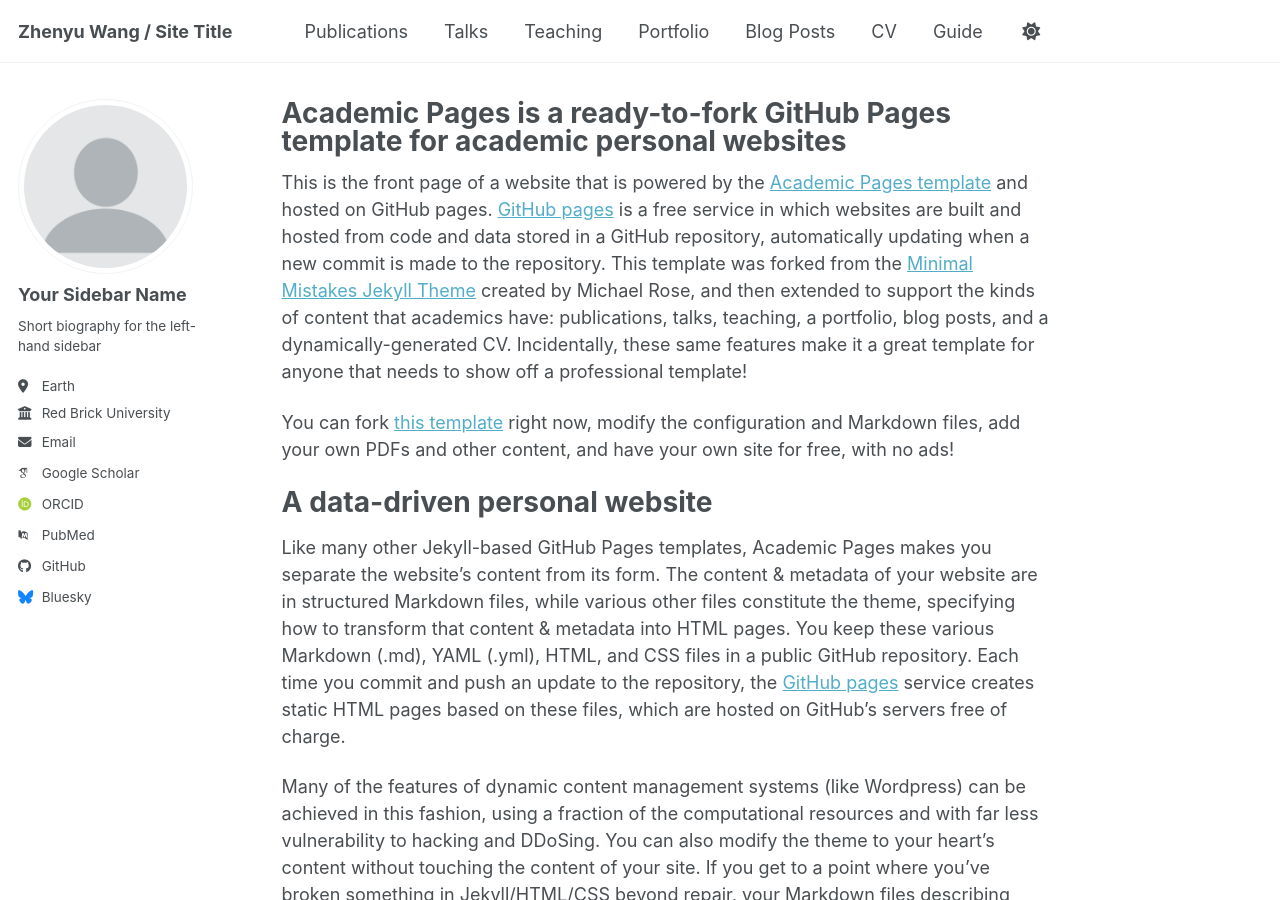
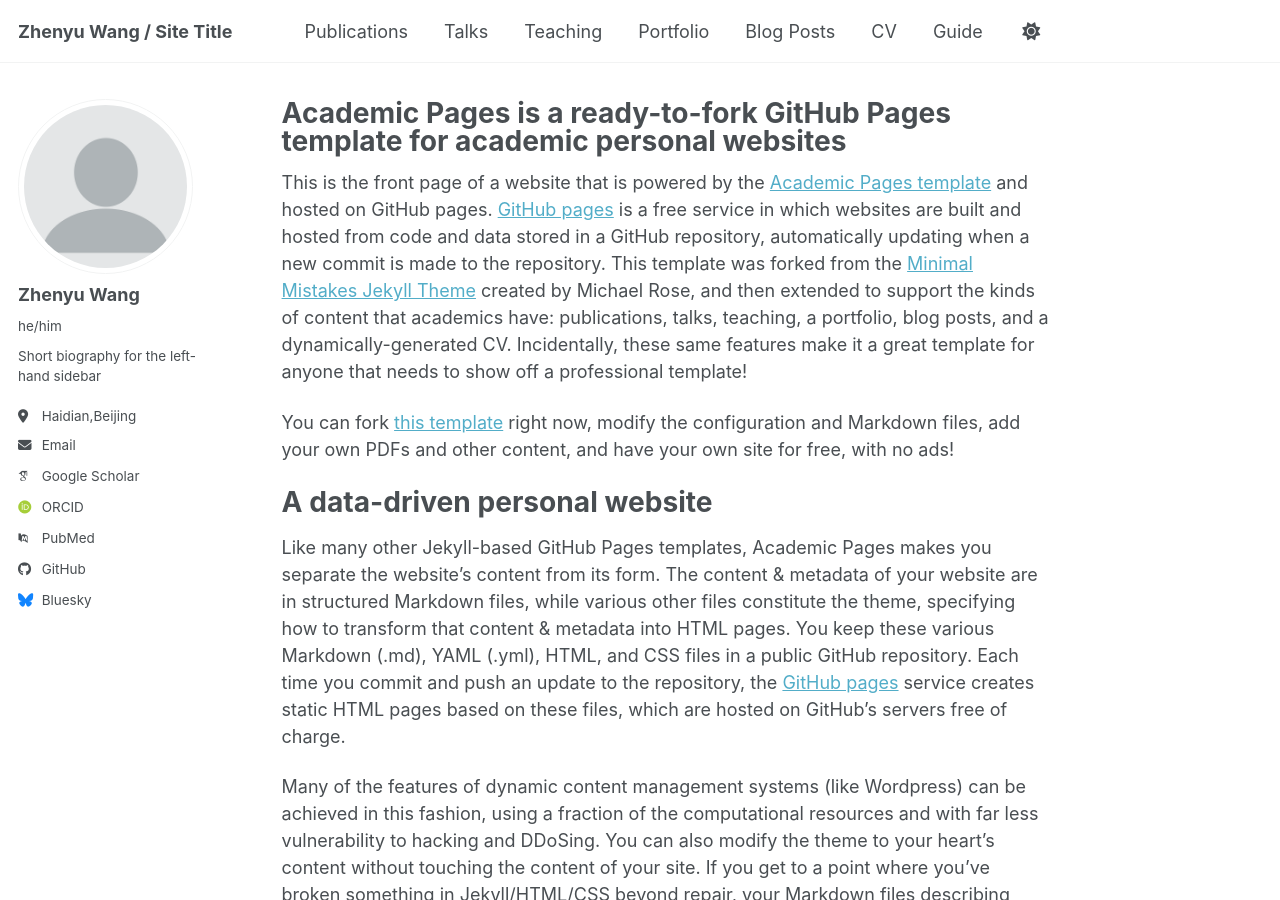
Before and after one commit to xingfenyizhen/xingfenyizhen.github.io, a Jekyll site: the page built from _pages/about.md, in a window 1280 px wide and 900 px high. Built offline with Jekyll 4.4.1, drawn with Linux system fonts in a browser that asks for light colours; some web fonts are replaced; a script bundle is joined from its source files by our own code; library files that are not in the unit come from our copies.

Commit message:
Update _config.yml

```diff
--- a/_config.yml
+++ b/_config.yml
@@ -24,13 +24,13 @@
 author:
   # Biographic information
   avatar           : "profile.png"
-  name             : "Your Sidebar Name"
-  pronouns         : # example: "she/her"
+  name             : "Zhenyu Wang"
+  pronouns         : "he/him"
   bio              : "Short biography for the left-hand sidebar"
-  location         : "Earth"
-  employer         : "Red Brick University"
+  location         : "Haidian,Beijing"
+  School           : "Beihang University"
   uri              : # URL
-  email            : "none@example.org"
+  email            : "SY2506226@buaa.edu.cn"
 
   # Academic websites
   academia         : # URL
```
